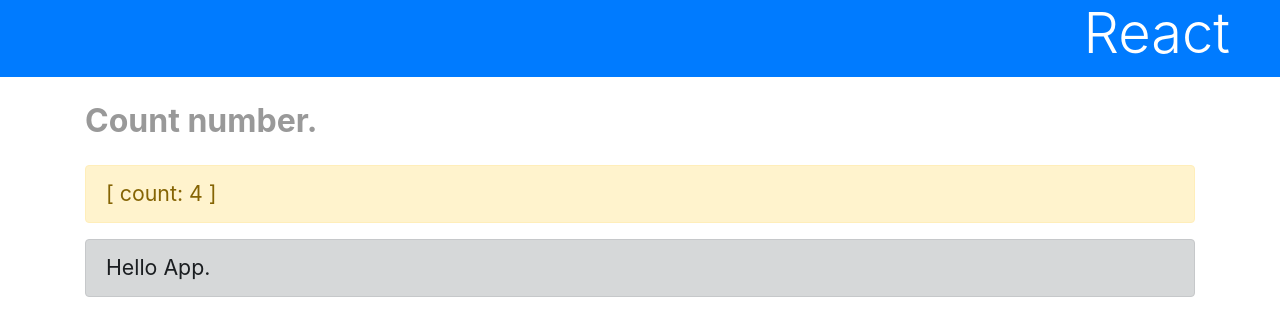
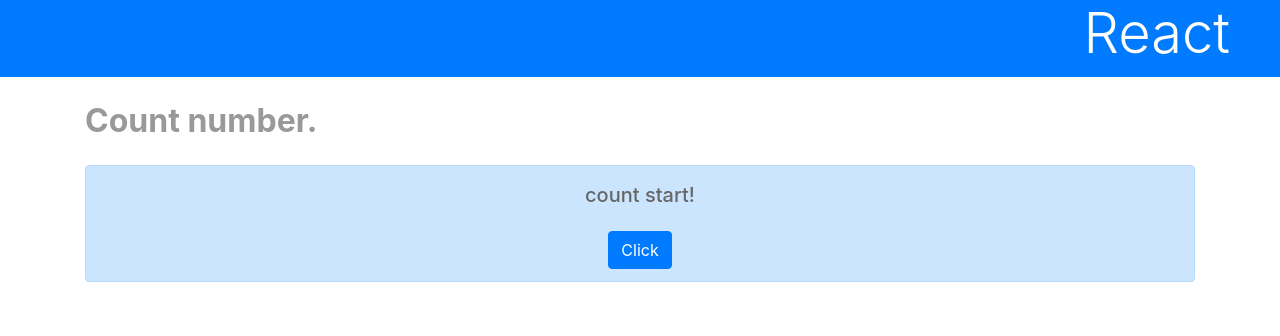
Before and after one commit to nakashimashigeru/react-sample, a React (Create React App) app: page / in a window 1280 px wide. Shown: the top 336 px of the page. Built offline with nearby package versions, Linux system fonts and the light colour scheme.

Commit message:
メソッドのバインド

```diff
--- a/src/App.js
+++ b/src/App.js
@@ -6,16 +6,17 @@
   constructor(props) {
     super(props);
     this.state = {
-      msg: 'Hello',
-      count: 0,
+      msg: 'count start!',
+      counter: 0,
     };
+    this.doAction = this.doAction.bind(this);
+  }
 
-    let timer = setInterval(() => {
-      this.setState({
-        count: this.state.count + 1,
-        msg: "[ count: " + this.state.count + " ]"
-      });
-    }, 1000);
+  doAction(event) {
+    this.setState({
+      counter: this.state.counter + 1,
+      msg: "*** count: " + this.state.counter + " ***",
+    });
   }
 
   render() {
@@ -23,8 +24,10 @@
     <h1 className="bg-primary text-white display-4">React</h1>
     <div className="container">
       <p className='subtitle'>Count number.</p>
-      <p className='alert alert-warning'>{this.state.msg}</p>
-      <p className='alert alert-dark'>{this.props.msg}</p>
+      <div className='alert alert-primary text-center'>
+        <p className='h5 mb-4'>{this.state.msg}</p>
+        <button className='btn btn-primary' onClick={this.doAction}>Click</button>
+      </div>
     </div>
   </div>
   }
--- a/src/index.js
+++ b/src/index.js
@@ -6,7 +6,7 @@
 
 ReactDOM.render(
   <React.StrictMode>
-    <App msg="Hello App." />
+    <App />
   </React.StrictMode>,
   document.getElementById('root')
 );
```
